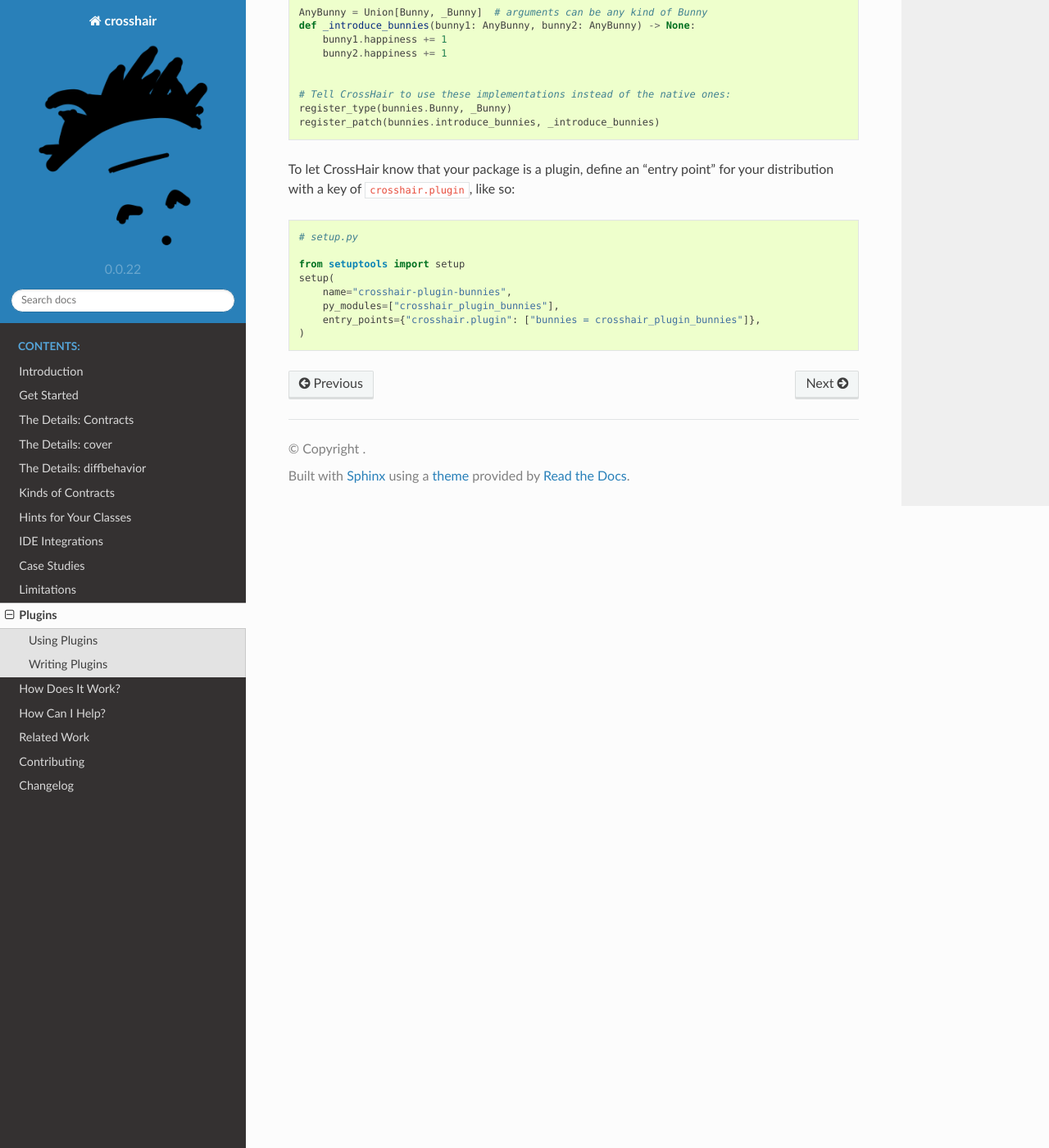
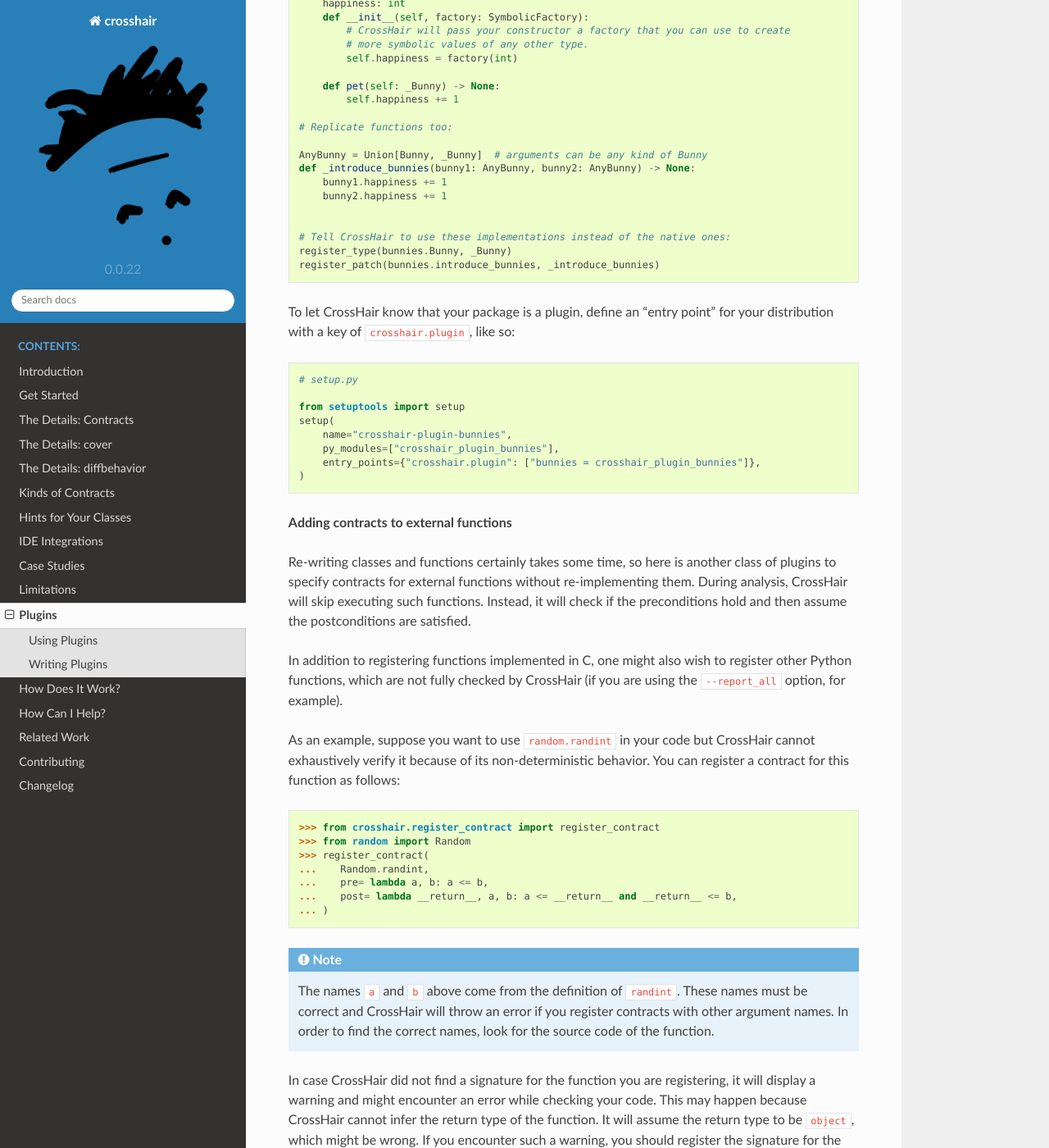
Before and after one commit to pschanely/CrossHair, a Sphinx documentation site: the page built from doc/source/plugins.rst, in a window 1280 px wide and 1400 px high, scrolled down 992 px. Shown: the whole window at 82% size. Built offline with Sphinx 7.4.7 and the Read the Docs theme 2.0.0, drawn with Linux system fonts in a browser that asks for light colours; the version number is read from the project's files by our own code; some of the changed text lies outside the part shown.

Commit message:
Doc for registering external contracts

```diff
--- a/doc/source/plugins.rst
+++ b/doc/source/plugins.rst
@@ -15,8 +15,15 @@ Just install the plugin package the same way you added "crosshair-tool".
 
 If you write your own plugin, let us know so we can reference it here!
 
+.. note::
+
+    You can also register a plugin on a per-execution basis by using the
+    ``--extra_plugin`` command line option, followed by your plugin files.
+
 Writing Plugins
 ===============
+
+**Re-writing classes and functions**
 
 Typically, your plugin will re-implement the classes and functions of the native
 package, and then tell CrossHair to use those instead.
@@ -71,3 +78,102 @@ distribution with a key of ``crosshair.plugin``, like so:
         py_modules=["crosshair_plugin_bunnies"],
         entry_points={"crosshair.plugin": ["bunnies = crosshair_plugin_bunnies"]},
     )
+
+**Adding contracts to external functions**
+
+Re-writing classes and functions certainly takes some time, so here is another class of
+plugins to specify contracts for external functions without re-implementing them. During
+analysis, CrossHair will skip executing such functions. Instead, it will check if the
+preconditions hold and then assume the postconditions are satisfied.
+
+In addition to registering functions implemented in C, one might also wish to register
+other Python functions, which are not fully checked by CrossHair (if you are using the
+``--report_all`` option, for example).
+
+As an example, suppose you want to use ``random.randint`` in your code but CrossHair
+cannot exhaustively verify it because of its non-deterministic behavior.
+You can register a contract for this function as follows:
+
+    >>> from crosshair.register_contract import register_contract
+    >>> from random import Random
+    >>> register_contract(
+    ...    Random.randint,
+    ...    pre= lambda a, b: a <= b,
+    ...    post= lambda __return__, a, b: a <= __return__ and __return__ <= b,
+    ... )
+
+.. note::
+
+    The names ``a`` and ``b`` above come from the definition of ``randint``.
+    These names must be correct and CrossHair will throw an error if you register
+    contracts with other argument names. In order to find the correct names, look for
+    the source code of the function.
+
+
+In case CrossHair did not find a signature for the function you are registering, it will
+display a warning and might encounter an error while checking your code. This may happen
+because CrossHair cannot infer the return type of the function. It will assume the
+return type to be ``object``, which might be wrong. If you encounter such a warning, you
+should register the signature for the funcion as well. As an example here, we will
+register the function ``numpy.random.randint`` (note that numpy is a C module)
+
+    >>> from crosshair.register_contract import register_contract
+    >>> import numpy as np
+    >>> from inspect import Parameter, Signature
+    >>> randint_sig = Signature(
+    ...    parameters=[
+    ...        Parameter("self", Parameter.POSITIONAL_OR_KEYWORD),
+    ...        Parameter("low", Parameter.POSITIONAL_OR_KEYWORD, annotation=int),
+    ...        Parameter("high", Parameter.POSITIONAL_OR_KEYWORD, annotation=int),
+    ...    ],
+    ...    return_annotation=int,
+    ... )
+    >>> register_contract(
+    ...    np.random.RandomState.randint,
+    ...    pre= lambda low, high: low < high,
+    ...    post= lambda __return__, low, high: low <= __return__ and __return__ < high,
+    ...    sig=randint_sig,
+    ... )
+
+Now assume you write the following test:
+
+    >>> import numpy as np
+    >>> def myrandom(a: int) -> int:
+    ...    """
+    ...    pre: a < 10
+    ...    post: _ > a
+    ...    """
+    ...    return np.random.randint(a, 10)
+
+
+When you run ``crosshair check`` on this test file, with the above plugin, you will see
+the fault:
+
+.. code-block::
+
+    error: false when calling myrandom(0)
+    with crosshair.patch_to_return({<method 'randint' of 'numpy.random.mtrand.RandomState' objects>: [0]})
+
+This is telling you that if you call ``myrandom(0)`` and ``randint`` returns ``0``, the
+postcondition fails. Indeed, the postcondition is wrong and should be ``_ >= a``
+instead!
+
+.. note::
+
+    The ``crosshair.patch_to_return(...)`` expression above may be used in a
+    `with statement <https://docs.python.org/3/reference/datamodel.html#context-managers>`__
+    to reproduce the failure.
+
+.. note::
+
+    You might have noticed that we registered ``np.random.RandomState.randint`` and not
+    ``np.random.randint``. This is because the latter is a
+    `bound function <https://www.pythontutorial.net/python-oop/python-methods/>`__
+    (it is the method of a particular ``RandomState`` instance). However, we want to
+    register the class function directly, so that our contract holds when calling
+    ``randint`` on any ``RandomState`` instance. Note that for most functions, you
+    should not encounter this problem, as bound functions are not common.
+    For curious people: If you look into the source code of ``numpy.random.mtrand.pyx``,
+    you will see how the bound function is defined: ``_rand = RandomState()`` and then
+    ``randint = _rand.randint``. We indeed see that this is the method of a specific
+    instance of ``RandomState``.
```
